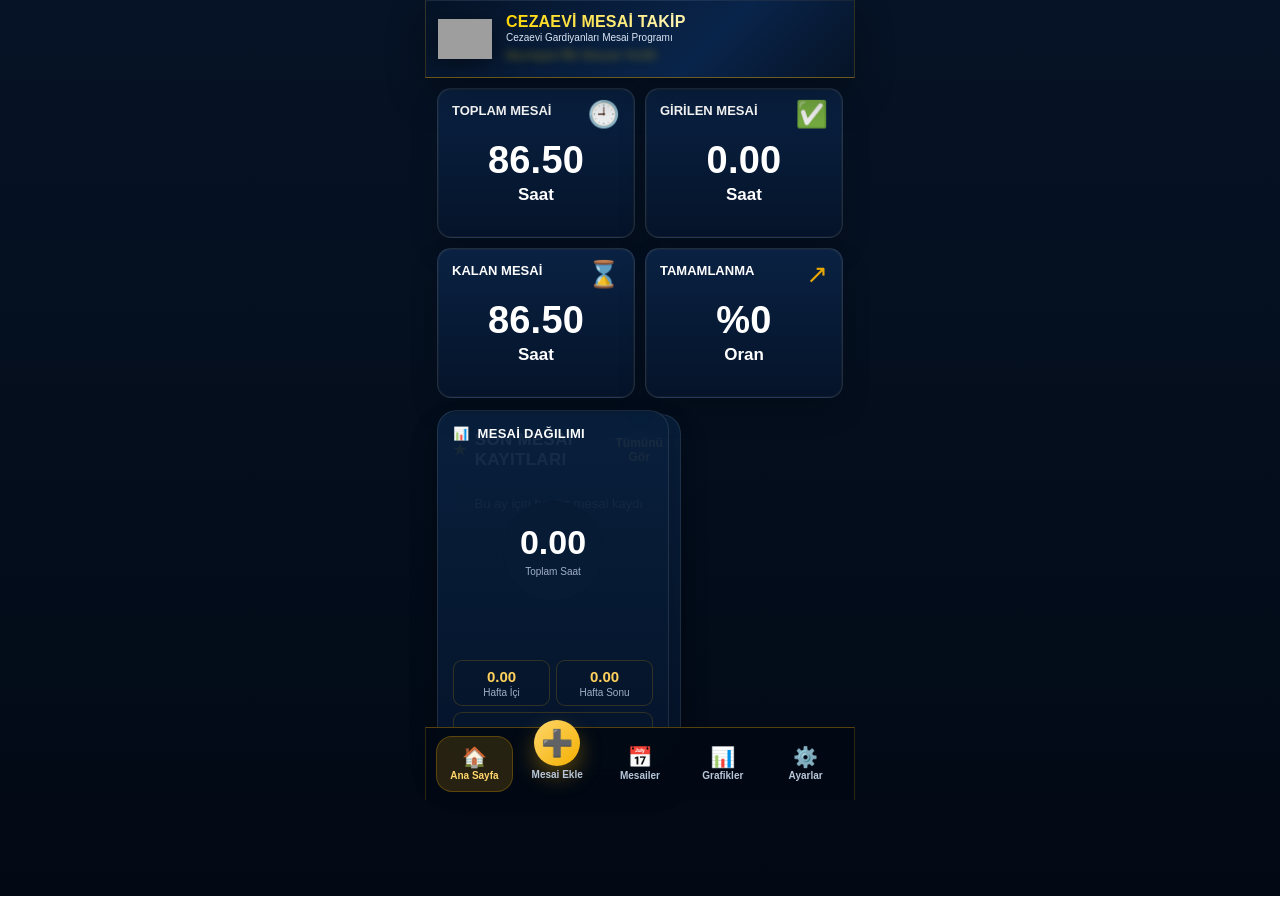
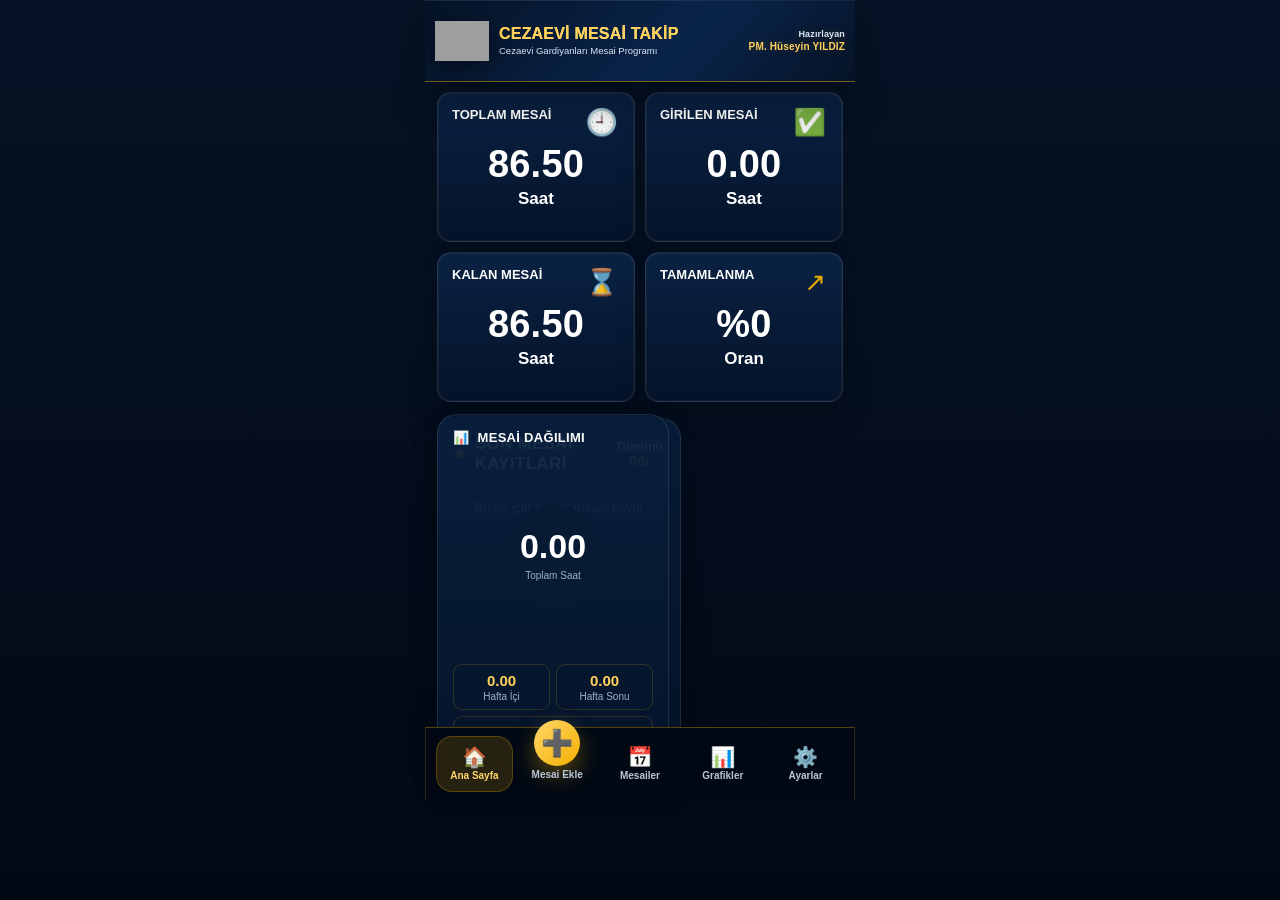
Before and after one commit to yildiz98/Mesai-Takip, a plain HTML site: page index.html in a window 1280 px wide. Drawn offline with Linux system fonts and the light colour scheme; grey boxes are pictures that could not be loaded.

Commit message:
Add files via upload

```diff
--- a/index.html
+++ b/index.html
@@ -9,7 +9,7 @@
   <meta name="apple-mobile-web-app-title" content="Cezaevi Mesai" />
   <link rel="apple-touch-icon" href="polis-logo.png" />
   <title>CEZAEVİ MESAİ TAKİP</title>
-  <link rel="manifest" href="manifest.json?v=62" />
+  <link rel="manifest" href="manifest.json?v=63" />
   <meta name="theme-color" content="#061326" />
   <style>
     :root{
@@ -961,7 +961,124 @@ header .author::before{display:none!important;content:none!important;}
   .app-stat em{font-size:24px!important;right:12px!important;}
 }
 
-  </style>
+
+
+/* V63 FINAL MOBİL HEADER DÜZELTME - hazırlayan yazısı sağda sabit */
+header{
+  position:sticky!important;
+  top:0!important;
+  z-index:999!important;
+  display:grid!important;
+  grid-template-columns:56px minmax(0,1fr) 118px!important;
+  grid-template-rows:1fr!important;
+  align-items:center!important;
+  gap:8px!important;
+  width:100%!important;
+  max-width:430px!important;
+  min-height:82px!important;
+  margin:0 auto!important;
+  padding:9px 10px!important;
+  background:linear-gradient(135deg,#061326 0%,#09244a 60%,#061326 100%)!important;
+  border-bottom:1px solid rgba(244,176,0,.48)!important;
+  border-left:0!important;
+  border-right:0!important;
+  border-radius:0!important;
+  overflow:visible!important;
+  text-align:left!important;
+}
+header::before, header::after{display:none!important;content:none!important;}
+header .logo{
+  display:block!important;
+  grid-column:1!important;
+  grid-row:1!important;
+  width:54px!important;
+  height:54px!important;
+  object-fit:contain!important;
+  margin:0!important;
+  opacity:1!important;
+  visibility:visible!important;
+  filter:drop-shadow(0 6px 12px rgba(0,0,0,.45))!important;
+}
+header .header-title{
+  grid-column:2!important;
+  grid-row:1!important;
+  min-width:0!important;
+  padding:0!important;
+}
+header h1{
+  display:block!important;
+  margin:0!important;
+  font-size:16px!important;
+  line-height:1.1!important;
+  font-weight:900!important;
+  letter-spacing:.2px!important;
+  color:#ffd15c!important;
+  -webkit-text-fill-color:#ffd15c!important;
+  white-space:normal!important;
+  overflow:visible!important;
+  text-overflow:clip!important;
+}
+header p{
+  display:block!important;
+  margin:3px 0 0!important;
+  font-size:9.5px!important;
+  line-height:1.15!important;
+  color:#dbe6f4!important;
+  white-space:normal!important;
+  overflow:visible!important;
+  text-overflow:clip!important;
+}
+header .author{
+  display:block!important;
+  grid-column:3!important;
+  grid-row:1!important;
+  justify-self:end!important;
+  align-self:center!important;
+  max-width:118px!important;
+  margin:0!important;
+  padding:0!important;
+  border:0!important;
+  border-radius:0!important;
+  background:transparent!important;
+  box-shadow:none!important;
+  font-size:0!important;
+  line-height:1.15!important;
+  text-align:right!important;
+  white-space:normal!important;
+  color:#ffd15c!important;
+  -webkit-text-fill-color:#ffd15c!important;
+  text-shadow:0 0 10px rgba(244,176,0,.25)!important;
+}
+header .author::before{
+  display:block!important;
+  content:'Hazırlayan'!important;
+  font-size:9px!important;
+  font-weight:700!important;
+  color:#dbe6f4!important;
+  -webkit-text-fill-color:#dbe6f4!important;
+  margin-bottom:2px!important;
+}
+header .author::after{
+  display:block!important;
+  content:'PM. Hüseyin YILDIZ'!important;
+  font-size:10px!important;
+  font-weight:900!important;
+  color:#ffd15c!important;
+  -webkit-text-fill-color:#ffd15c!important;
+}
+.app-stat span{padding-right:42px!important;}
+.app-stat em{top:16px!important;right:16px!important;left:auto!important;transform:none!important;}
+@media (max-width:390px){
+  header{grid-template-columns:50px minmax(0,1fr) 104px!important;gap:7px!important;min-height:78px!important;padding:8px 8px!important;}
+  header .logo{width:48px!important;height:48px!important;}
+  header h1{font-size:14px!important;line-height:1.05!important;}
+  header p{font-size:8.6px!important;}
+  header .author{max-width:104px!important;}
+  header .author::before{font-size:8px!important;}
+  header .author::after{font-size:8.8px!important;}
+}
+
+</style>
 </head>
 <body>
   <header>
@@ -1151,6 +1268,6 @@ header .author::before{display:none!important;content:none!important;}
     </main>
   </div>
   <footer>Mesai Takip • Ana ekrana kurulan mobil PWA</footer>
-  <script src="app.js?v=62"></script>
+  <script src="app.js?v=63"></script>
 </body>
 </html>
```
Also changed, not shown: sw.js (+5 -5 lines), README-GUNCELLEME.txt, manifest.json.
